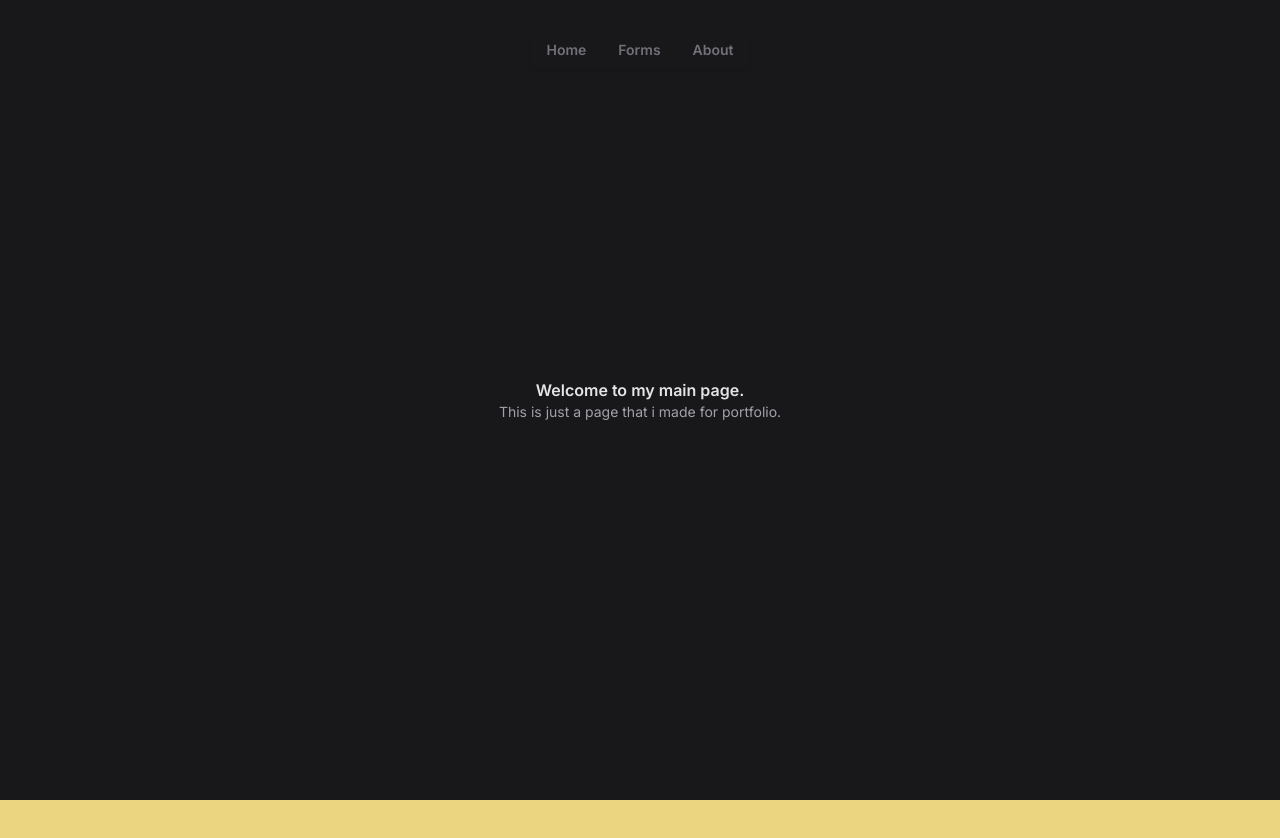
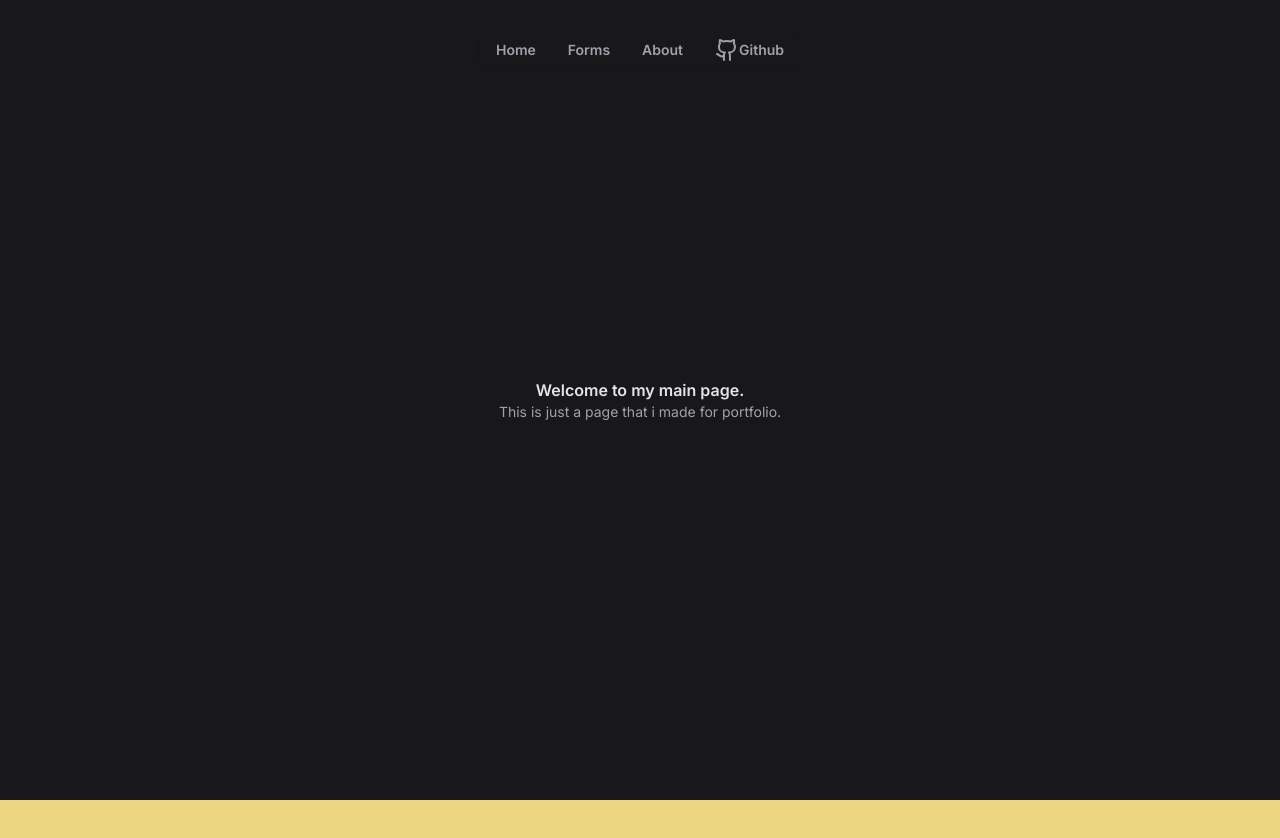
Before and after one commit to mvrcelitos/portfolio, a Next.js app: page / in a window 1280 px wide. Shown: the top 838 px of the page. Built offline with nearby package versions, Linux system fonts and the light colour scheme.

Commit message:
style: changed text color and added github link

```diff
--- a/src/components/header.tsx
+++ b/src/components/header.tsx
@@ -1,5 +1,6 @@
 import Link, { LinkProps } from "next/link";
 import { VariantProps, cva } from "class-variance-authority";
+import { Github } from "lucide-react";
 
 import { cn } from "@/lib/utils";
 
@@ -24,7 +25,7 @@ const navLinkVariants = cva(
 		variants: {
 			variant: {
 				white: "text-zinc-500 hover:bg-zinc-300 hover:text-zinc-800 focus-visible:bg-zinc-300 focus-visible:text-zinc-800",
-				dark: "text-zinc-500 hover:bg-zinc-800 hover:text-zinc-300 focus-visible:bg-zinc-800 focus-visible:text-zinc-300",
+				dark: "text-zinc-400 hover:bg-zinc-800 hover:text-zinc-300 focus-visible:bg-zinc-800 focus-visible:text-zinc-300",
 			},
 		},
 		defaultVariants: {
@@ -49,6 +50,9 @@ export function Header({ variant }: HeaderProps) {
 			<NavLink variant={variant} href="/about">
 				About
 			</NavLink>
+			<NavLink variant={variant} href="github.com/mvrcelitos">
+				<Github/>Github
+			</NavLink>
 		</header>
 	);
 }
```
